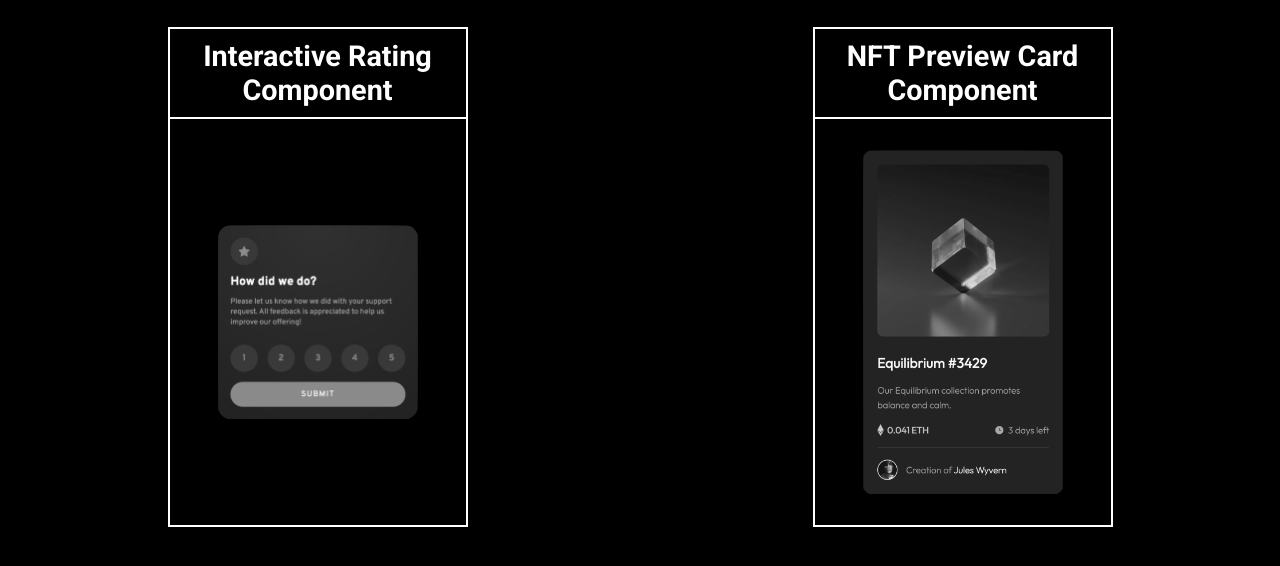
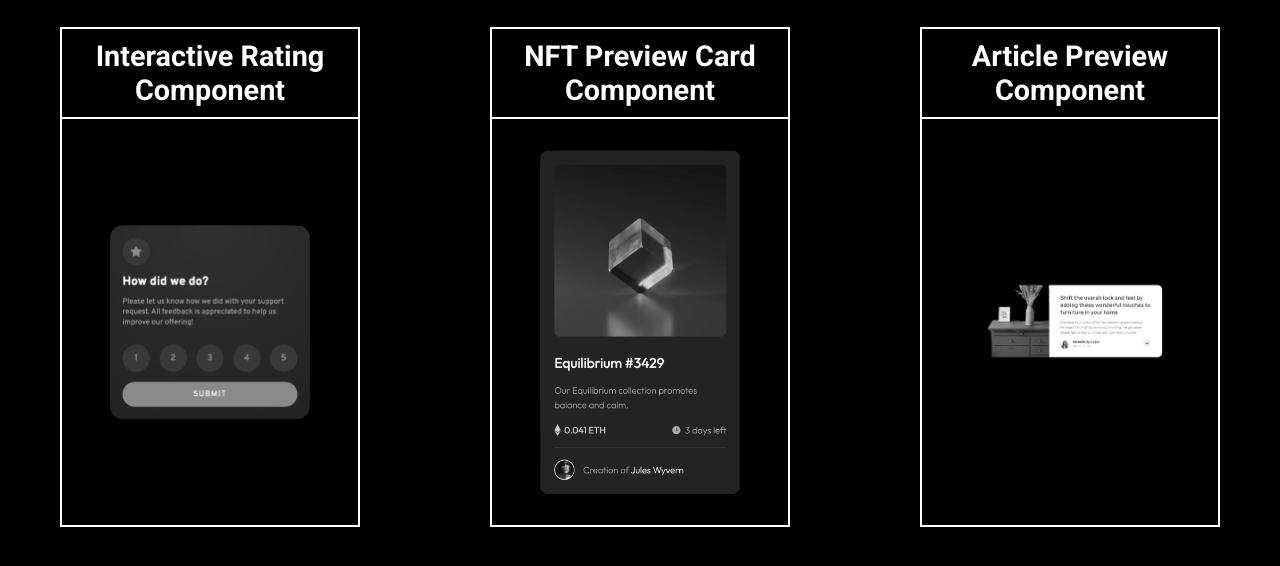
Before and after one commit to alexandrumot/frontend-mentor, a plain HTML site: page index.html in a window 1280 px wide. Shown: the part 68-634 px from the top of the page. Drawn offline with Linux system fonts and the light colour scheme.

Commit message:
Added project to homepage

```diff
--- a/index.html
+++ b/index.html
@@ -30,6 +30,14 @@
         </div>
       </a>
 
+      <a href="./article-preview-component/index.html" class="card">
+        <h2>Article Preview Component</h2>
+        <div class="divider"></div>
+        <div class="img-container">
+          <img src="./thumbnails/article-preview.png" alt="NFT thumbnail">
+        </div>
+      </a>
+
     </div>
 
 
```
Also changed, not shown: thumbnails/article-preview.png (added).
